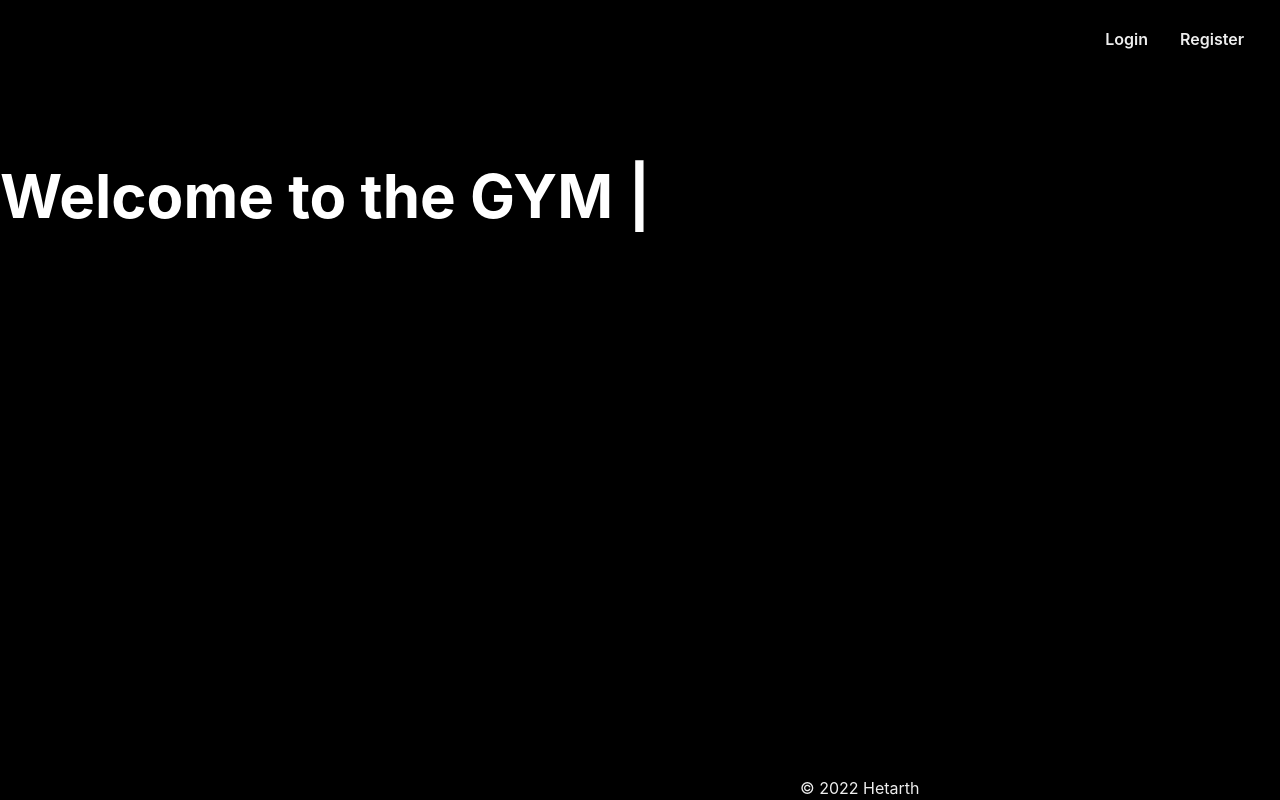
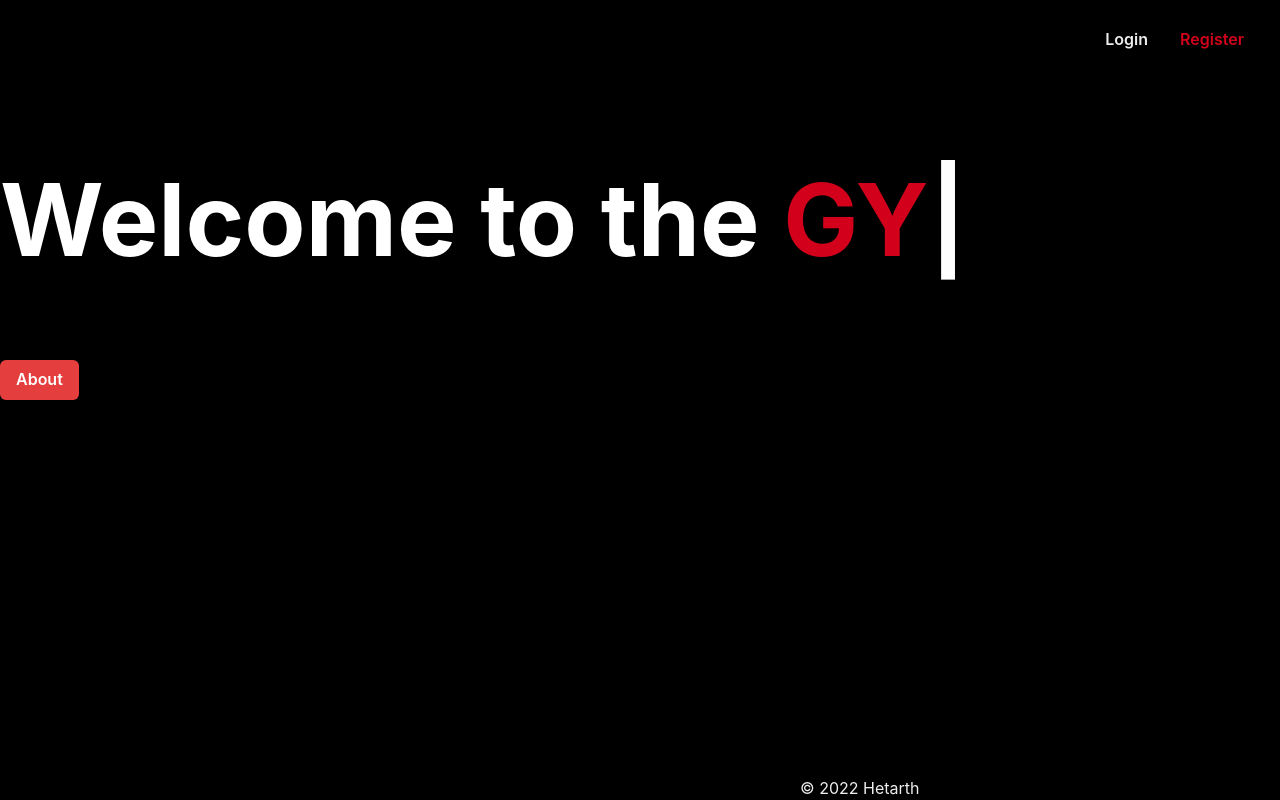
Before and after one commit to HETARTH7/XrossFit-FrontEnd, a React (Create React App) app: page / in a window 1280 px wide. Built offline with nearby package versions, Linux system fonts and the light colour scheme.

Commit message:
add about drower

```diff
--- a/src/components/Home.jsx
+++ b/src/components/Home.jsx
@@ -1,26 +1,77 @@
 import React from "react";
-import { Heading } from "@chakra-ui/react";
+import {
+  Button,
+  Heading,
+  Drawer,
+  DrawerBody,
+  DrawerFooter,
+  DrawerHeader,
+  DrawerOverlay,
+  DrawerContent,
+  DrawerCloseButton,
+  useDisclosure,
+  Text,
+} from "@chakra-ui/react";
 import Typewriter from "typewriter-effect";
 import HomeNav from "./HomeNav";
 import Footer from "./Footer";
 
 const Home = () => {
+  const { isOpen, onOpen, onClose } = useDisclosure();
+  const btnRef = React.useRef();
   return (
     <div>
       <HomeNav />
-      <Heading color="#fff" fontSize={60}>
+      <Heading color="#fff" fontSize={100}>
         <Typewriter
           onInit={(typewriter) => {
             typewriter
               .typeString("HELLO")
               .pauseFor(800)
               .deleteAll()
-              .typeString("Welcome to the GYM App")
+              .typeString(
+                '<strong>Welcome to the<span style="color: #D2001A;"> GYM</span> App</strong>'
+              )
               .start();
           }}
         />
       </Heading>
+      <>
+        <Button mt={20} ref={btnRef} colorScheme="red" onClick={onOpen}>
+          About
+        </Button>
+        <Drawer
+          isOpen={isOpen}
+          placement="right"
+          onClose={onClose}
+          finalFocusRef={btnRef}
+        >
+          <DrawerOverlay />
+          <DrawerContent>
+            <DrawerCloseButton />
+            <DrawerHeader>About</DrawerHeader>
 
+            <DrawerBody>
+              <Text>
+                Lorem ipsum dolor sit amet, consectetur adipiscing elit, sed do
+                eiusmod tempor incididunt ut labore et dolore magna aliqua. Ut
+                enim ad minim veniam, quis nostrud exercitation ullamco laboris
+                nisi ut aliquip ex ea commodo consequat. Duis aute irure dolor
+                in reprehenderit in voluptate velit esse cillum dolore eu fugiat
+                nulla pariatur. Excepteur sint occaecat cupidatat non proident,
+                sunt in culpa qui officia deserunt mollit anim id est laborum.
+              </Text>
+            </DrawerBody>
+
+            <DrawerFooter>
+              <Button variant="outline" mr={3} onClick={onClose}>
+                Cancel
+              </Button>
+              <Button colorScheme="blue">Learn More</Button>
+            </DrawerFooter>
+          </DrawerContent>
+        </Drawer>
+      </>
       <Footer />
     </div>
   );
--- a/src/components/HomeNav.jsx
+++ b/src/components/HomeNav.jsx
@@ -7,11 +7,11 @@ const HomeNav = () => {
     <div>
       <Box pt={5} pb={100} pr={5} textAlign={"right"}>
         <Button colorScheme="#000" color="#eee">
-          <Link to={"/login"} style={{ textDecoration: "none"}}>
+          <Link to={"/login"} style={{ textDecoration: "none" }}>
             Login
           </Link>
         </Button>
-        <Button colorScheme="#000" color="#eee">
+        <Button colorScheme="#000" color="#D2001A">
           <Link to={"/register"} style={{ textDecoration: "none" }}>
             Register
           </Link>
```
